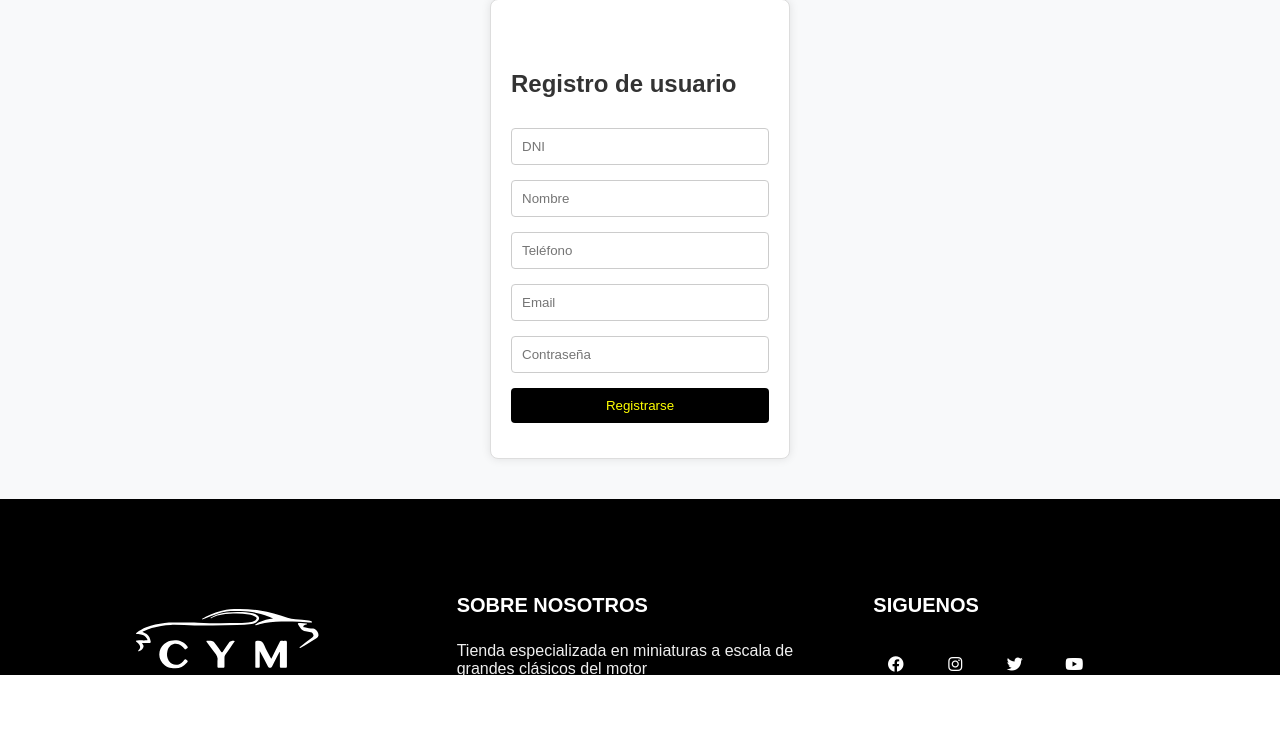
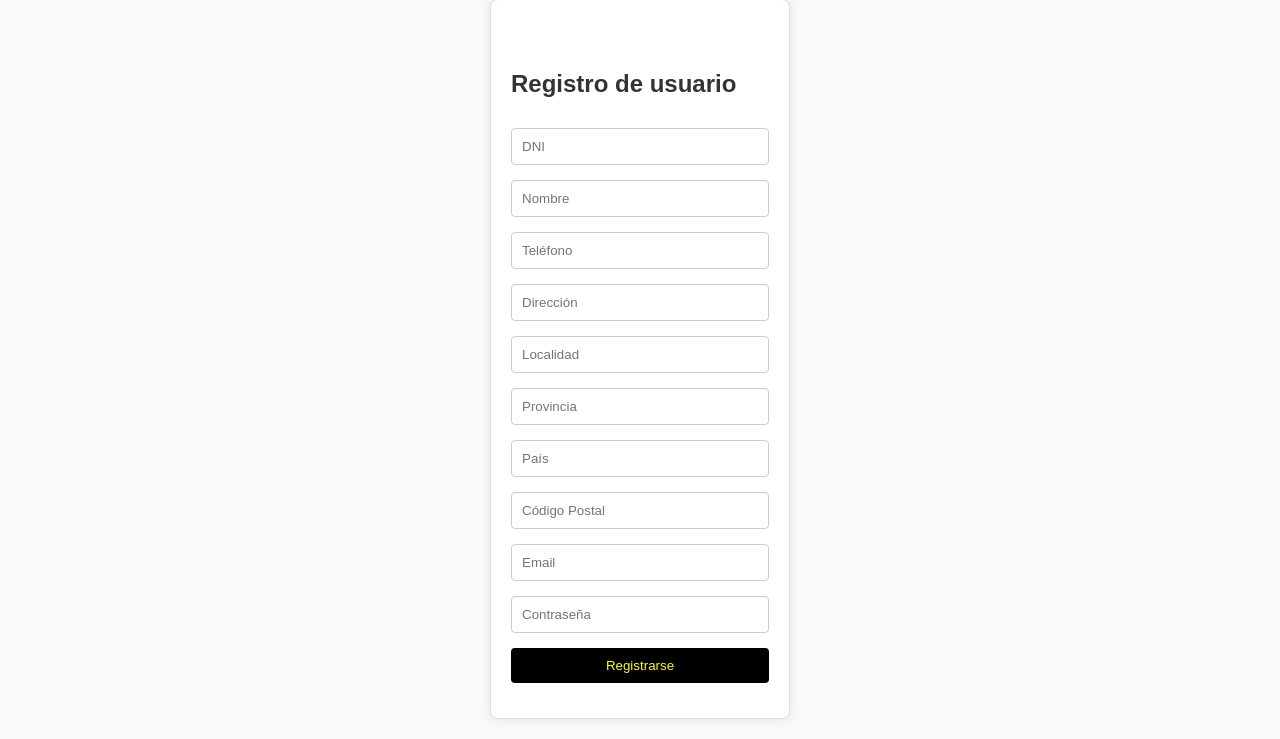
Before and after one commit to Elizaga21/Elizaga21.github.io, a PHP site: page /registro.php in a window 1280 px wide. Shown: the part 125-864 px from the top of the page. Before the commit the page ends 800 px from the top, so only its background shows below. Run offline with PHP 8.4, Linux system fonts and the light colour scheme; some libraries are stand-ins or nearby versions.

Commit message:
arreglos registro

```diff
--- a/cliente.php
+++ b/cliente.php
@@ -112,7 +112,6 @@ h2, h3 {
             <a href="perfil.php" class="cliente-link">Perfil</a>
             <a href="mis_pedidos.php" class="cliente-link"> Estado Pedidos</a>
             <a href="articulos_comprados.php" class="cliente-link">Tus Artículos ya comprados</a>
-            <a href="manual.php" class="cliente-link">Manual Usuario</a>
             <a href="devolucion.php" class="cliente-link">Política de Devolución</a>
             <a href="eliminar_cuenta.php" class="cliente-link">Eliminar Cuenta</a>
 
--- a/pasarela.php
+++ b/pasarela.php
@@ -116,7 +116,7 @@ require 'db_connection.php';
         </div>
 
         <input type="hidden" name="paymentMethodId" id="paymentMethodId" value="">
-        <button type="button" id="payButton" class="btn btn-primary">Pay</button>
+        <button type="button" id="payButton" class="btn btn-primary">Pagar</button>
     </form>
 
     <?php include 'footer.php'; ?>
--- a/registro.php
+++ b/registro.php
@@ -9,11 +9,16 @@ if ($_SERVER['REQUEST_METHOD'] === 'POST') {
     $DNI = $_POST['DNI'];
     $Nombre = $_POST['Nombre'];
     $Telefono = $_POST['Telefono'];
+    $Direccion = $_POST['Direccion'];
+    $Localidad = $_POST['Localidad'];
+    $Provincia = $_POST['Provincia'];
+    $Pais = $_POST['Pais'];
+    $Codpos = $_POST['Codpos'];
     $Email = $_POST['Email'];
     $Contrasena = password_hash($_POST['contrasena'], PASSWORD_DEFAULT);
     $Rol = 'Cliente';
 
-    if (empty($DNI) || empty($Nombre) ||  empty($Telefono) || empty($Email) || empty($Contrasena)) {
+    if (empty($DNI) || empty($Nombre) ||  empty($Telefono)|| empty($Direccion) || empty($Localidad) || empty($Provincia) || empty($Pais) || empty($Codpos) || empty($Email) || empty($Contrasena)) {
         $errors[] = "Por favor, complete todos los campos.";
     } else {
         if (!preg_match('/^[0-9]{8}[A-Za-z]$/', $DNI)) {
@@ -56,8 +61,8 @@ if ($_SERVER['REQUEST_METHOD'] === 'POST') {
                             $errors[] = "El tamaño de uno o más campos excede el límite permitido.";
                         } else {
         // Insertar usuario en la base de datos
-        $stmt = $pdo->prepare("INSERT INTO usuarios (dni, nombre, telefono, email, contrasena, rol) VALUES (?, ?, ?, ?, ?, ?)");
-        $stmt->execute([$DNI, $Nombre, $Telefono, $Email, $Contrasena, $Rol]);
+        $stmt = $pdo->prepare("INSERT INTO usuarios (dni, nombre, telefono, direccion, localidad, provincia, pais, codpos, email, contrasena, rol) VALUES (?, ?, ?, ?, ?, ?, ? , ?, ?, ?, ?)");
+        $stmt->execute([$DNI, $Nombre, $Telefono, $Direccion, $Localidad, $Provincia, $Pais, $Codpos, $Email, $Contrasena, $Rol]);
 
         header("Location: login.php");
         exit();
@@ -148,6 +153,11 @@ if ($_SERVER['REQUEST_METHOD'] === 'POST') {
             <input type="text" name="DNI" placeholder="DNI">
             <input type="text" name="Nombre" placeholder="Nombre">
             <input type="text" name="Telefono" placeholder="Teléfono">
+            <input type="text" name="Direccion" placeholder="Dirección">
+            <input type="text" name="Localidad" placeholder="Localidad">
+            <input type="text" name="Provincia" placeholder="Provincia">
+            <input type="text" name="Pais" placeholder="País">
+            <input type="text" name="Codpos" placeholder="Código Postal">
             <input type="text" name="Email" placeholder="Email">
             <input type="password" name="contrasena" placeholder="Contraseña">
             <input type="submit" value="Registrarse" class="btn btn-success">
```
Also changed, not shown: registro_admin.php (+21 -32 lines).
